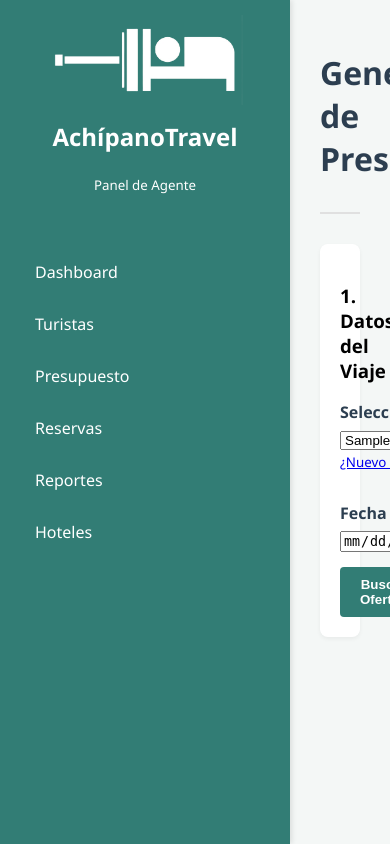
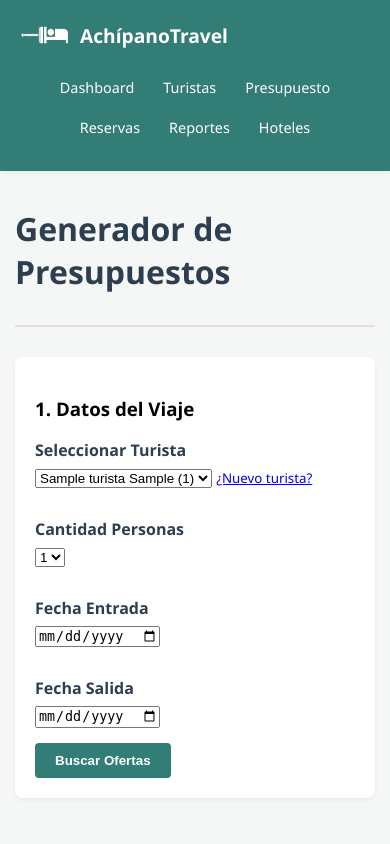
Before and after one commit to Miguel-Ar06/achipanoTravel, a PHP site: page / in a window 390 px wide. Run offline with PHP 8.4, Linux system fonts and the light colour scheme; tables that the repository leaves empty or names only in its code hold one stand-in row (values such as "Sample post"); some libraries are stand-ins or nearby versions.

Commit message:
no sé mano

```diff
--- a/layout_bottom.php
+++ b/layout_bottom.php
@@ -9,11 +9,13 @@
 
     <script>
         $(document).ready(function() {
-            $('.datatable').DataTable({
-                "language": {
-                    "url": "//cdn.datatables.net/plug-ins/1.13.6/i18n/es-ES.json"
-                }
-            });
+            if ($('.datatable').length) {
+                $('.datatable').DataTable({
+                    "language": {
+                        "url": "//cdn.datatables.net/plug-ins/1.13.6/i18n/es-ES.json"
+                    }
+                });
+            }
         });
     </script>
 </body>
--- a/styles.css
+++ b/styles.css
@@ -193,6 +193,99 @@ table.dataTable thead th {
      width: 100%;
         height: auto;
 }
+@media (max-width: 831px) {
+body {
+        flex-direction: column;
+    }
+
+    .sidebar {
+        width: 100%;
+        height: auto;
+        flex-direction: row;
+        flex-wrap: wrap;
+        justify-content: space-between;
+        align-items: center;
+        padding: 10px 20px;
+        box-sizing: border-box;
+    }
+
+    .logo-area {
+        margin-bottom: 0;
+        display: flex;
+        align-items: center;
+        text-align: left;
+        gap: 10px;
+    }
+
+    .logo-placeholder {
+        margin: 0;
+        text-align: center;
+        width: 50px;
+        height: 50px;
+        font-size: 1.5rem;
+    }
+
+    .logo-placeholder img {
+        transform: none !important;
+        width: 100%;
+        height: auto;
+    }
+
+    .logo-area small {
+        display: none;
+    }
+
+    .logo-area h2 {
+        font-size: 1.2rem;
+        margin: 0;
+    }
+
+    .nav-links {
+        display: flex;
+        flex-direction: row;
+        flex-wrap: wrap;
+        justify-content: center;
+        margin-top: 10px;
+        gap: 5px;
+        width: 100%;
+    }
+
+    .nav-links li {
+        margin-bottom: 0;
+    }
+
+    .nav-links a {
+        padding: 8px 12px;
+        font-size: 0.9rem;
+        border-radius: 4px;
+    }
+
+
+    .main-content {
+        padding: 15px;
+    }
+
+}
+@media (max-width: 428px){
+    .filter-form {
+        flex-direction: column;
+        align-items: stretch;
+    }
+
+    .filter-form .form-control {
+        width: 100%;
+        margin-bottom: 10px;
+    }
+
+    .filter-form .btn {
+        width: 100%;
+    }
+}
+@media (max-width: 455px) {
+    .form-grid {
+        grid-template-columns: 1fr;
+    }
+}
 
 .img-hotel{
     border-radius: 15px;
```
Also changed, not shown: reportes.php (+34 -11 lines).
